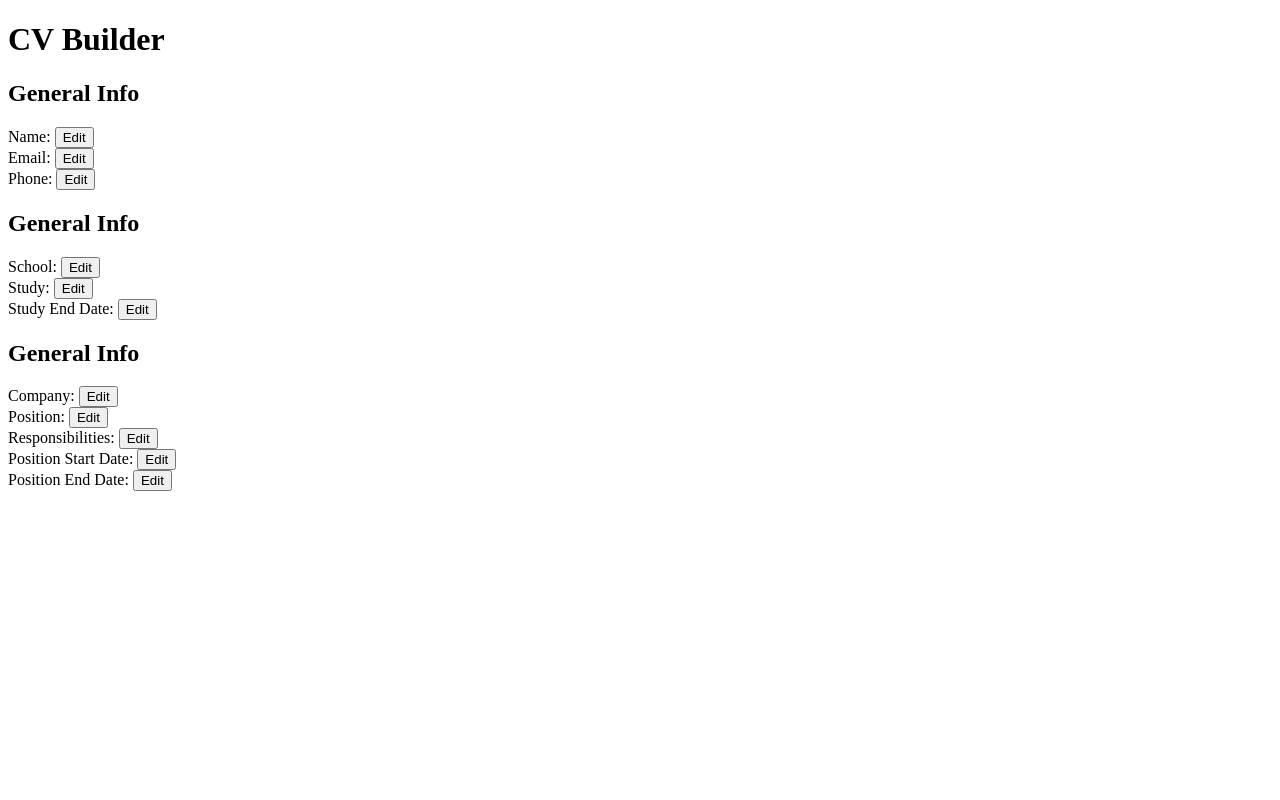
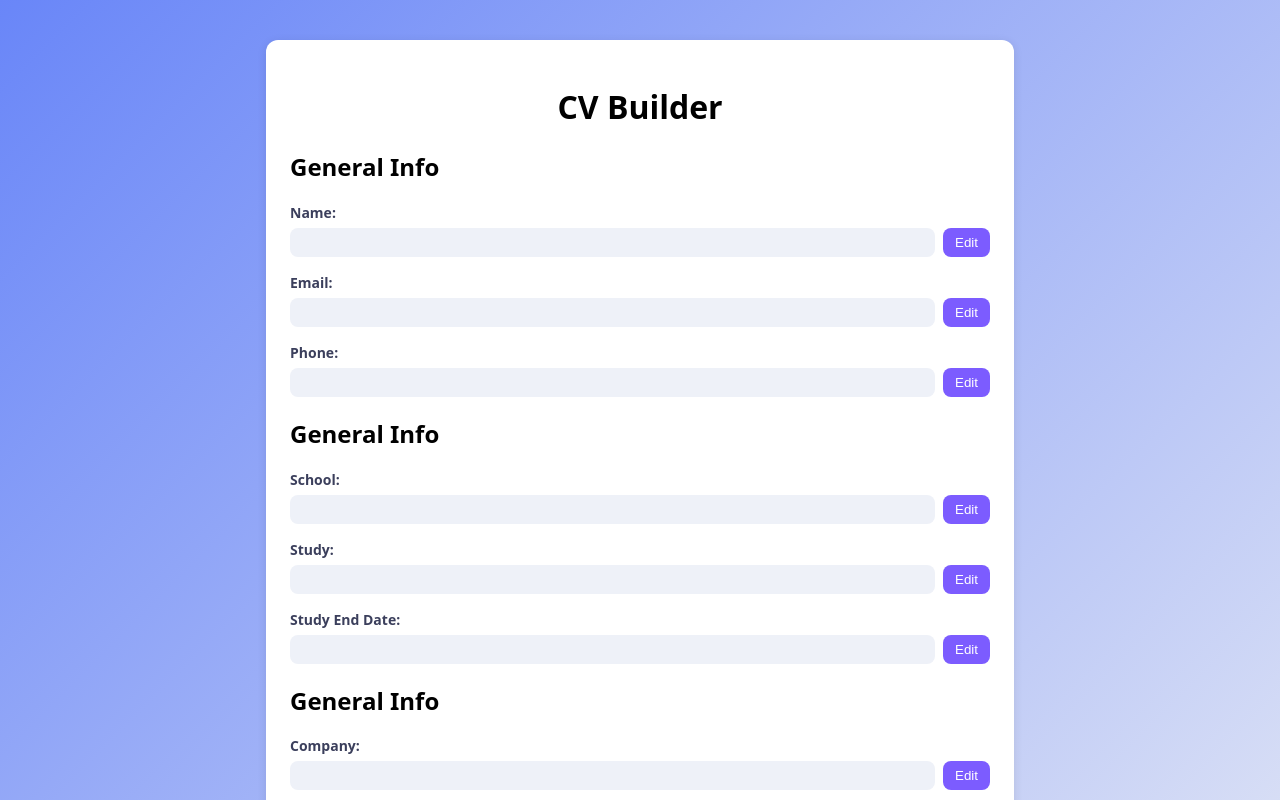
Before and after one commit to 1nf1n1t3f1r3/odin_cv_application, a React (Vite) app: page / in a window 1280 px wide. Shown: the top 800 px of the page. Built offline with nearby package versions, Linux system fonts and the light colour scheme.

Commit message:
Added Funky CSS

```diff
--- a/src/App.jsx
+++ b/src/App.jsx
@@ -1,13 +1,16 @@
 import { useState } from "react";
+
 import GeneralInfo from "./components/GeneralInfo";
 import Education from "./components/Education";
 import Experience from "./components/Experience";
+
+import "./styles/App.css";
 
 function App() {
   const [editingSection, setEditingSection] = useState(null);
 
   return (
-    <div>
+    <div className="app-container">
       <h1>CV Builder</h1>
 
       <GeneralInfo
--- a/src/components/Field.jsx
+++ b/src/components/Field.jsx
@@ -1,4 +1,4 @@
-// src/components/Field.jsx
+import "../styles/Field.css";
 
 function Field({
   label,
@@ -8,25 +8,30 @@ function Field({
   onChange,
   onEditToggle,
 }) {
+  const handleSubmit = (e) => {
+    e.preventDefault();
+    onEditToggle();
+  };
+
   return (
-    <div>
-      <label>{label}: </label>
+    <div className="field">
+      <label className="field-label">{label}:</label>
 
       {isEditing ? (
-        <>
+        <form onSubmit={handleSubmit} className="field-controls">
           {type === "textarea" ? (
             <textarea value={value} onChange={onChange} />
           ) : (
             <input type={type} value={value} onChange={onChange} />
           )}
 
-          <button onClick={onEditToggle}>Submit</button>
-        </>
+          <button type="submit">Submit</button>
+        </form>
       ) : (
-        <>
+        <div className="field-controls">
           <span>{value}</span>
           <button onClick={onEditToggle}>Edit</button>
-        </>
+        </div>
       )}
     </div>
   );
--- /dev/null
+++ b/src/styles/App.css
@@ -0,0 +1,26 @@
+/* src/styles/App.css */
+
+body {
+  margin: 0;
+  font-family: system-ui, Arial, sans-serif;
+  background: linear-gradient(135deg, #6986f8, #e9ecf5);
+  min-height: 100vh;
+}
+
+#root {
+  display: flex;
+  justify-content: center;
+  padding: 40px 20px;
+}
+
+.app-container {
+  width: 700px;
+  background: white;
+  padding: 24px;
+  border-radius: 12px;
+  box-shadow: 0 2px 10px rgba(0, 0, 0, 0.1);
+}
+
+h1 {
+  text-align: center;
+}
--- /dev/null
+++ b/src/styles/Field.css
@@ -0,0 +1,69 @@
+.field {
+  display: flex;
+  flex-direction: column;
+  gap: 6px;
+  margin-bottom: 16px;
+}
+
+.field-label {
+  font-weight: 600;
+  color: #3b3f5c;
+  font-size: 14px;
+}
+
+.field-controls {
+  display: flex;
+  gap: 8px;
+  justify-content: flex-end;
+}
+
+.field input,
+.field textarea {
+  flex: 1;
+  padding: 8px 10px;
+  border-radius: 8px;
+  border: 1px solid #d0d5dd;
+  outline: none;
+  transition: 0.2s;
+  font-size: 14px;
+}
+
+.field input:focus,
+.field textarea:focus {
+  border-color: #7c5cff;
+  box-shadow: 0 0 0 3px rgba(124, 92, 255, 0.15);
+}
+
+.field textarea {
+  min-height: 100px;
+  resize: vertical;
+}
+
+.field button {
+  padding: 7px 12px;
+  border: none;
+  border-radius: 8px;
+  background: #7c5cff;
+  color: white;
+  font-weight: 500;
+  cursor: pointer;
+  transition: 0.2s;
+}
+
+.field button:hover {
+  background: #6846ff;
+  transform: translateY(-1px);
+}
+
+.field button:focus-visible {
+  outline: 3px solid rgba(124, 92, 255, 0.4);
+  outline-offset: 2px;
+}
+
+.field span {
+  flex: 1;
+  padding: 8px 10px;
+  background: #eef1f8;
+  border-radius: 8px;
+  color: #2b2d42;
+}
```
Also changed, not shown: src/App.css (deleted, +0 -184 lines), src/styles/sections.css (added).
